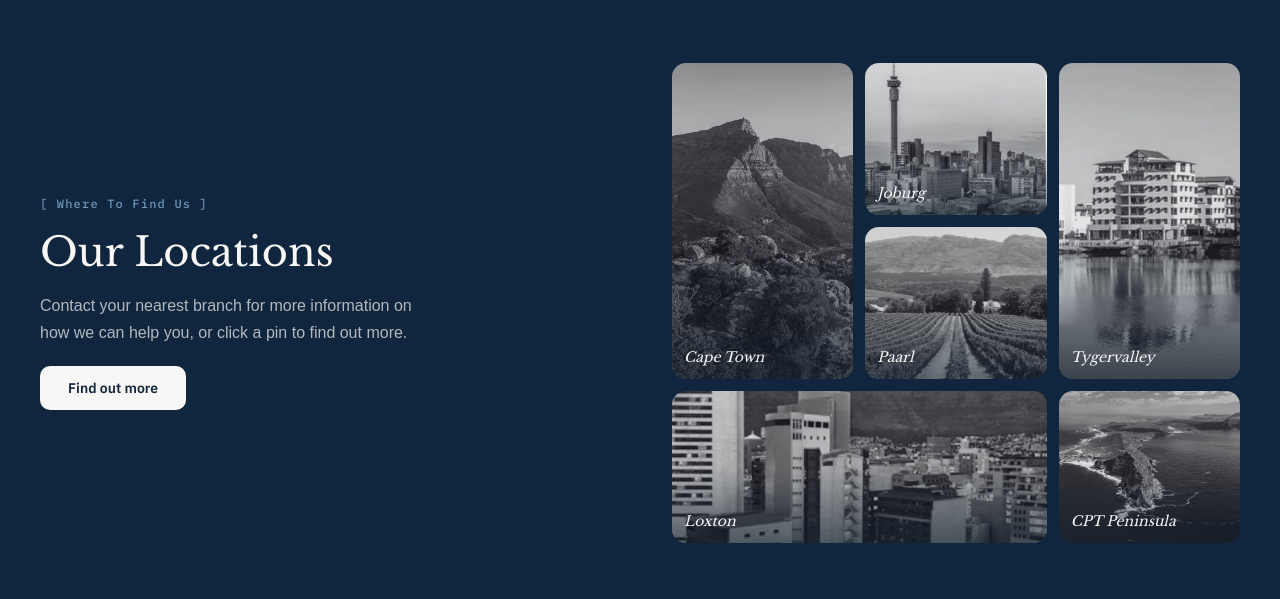
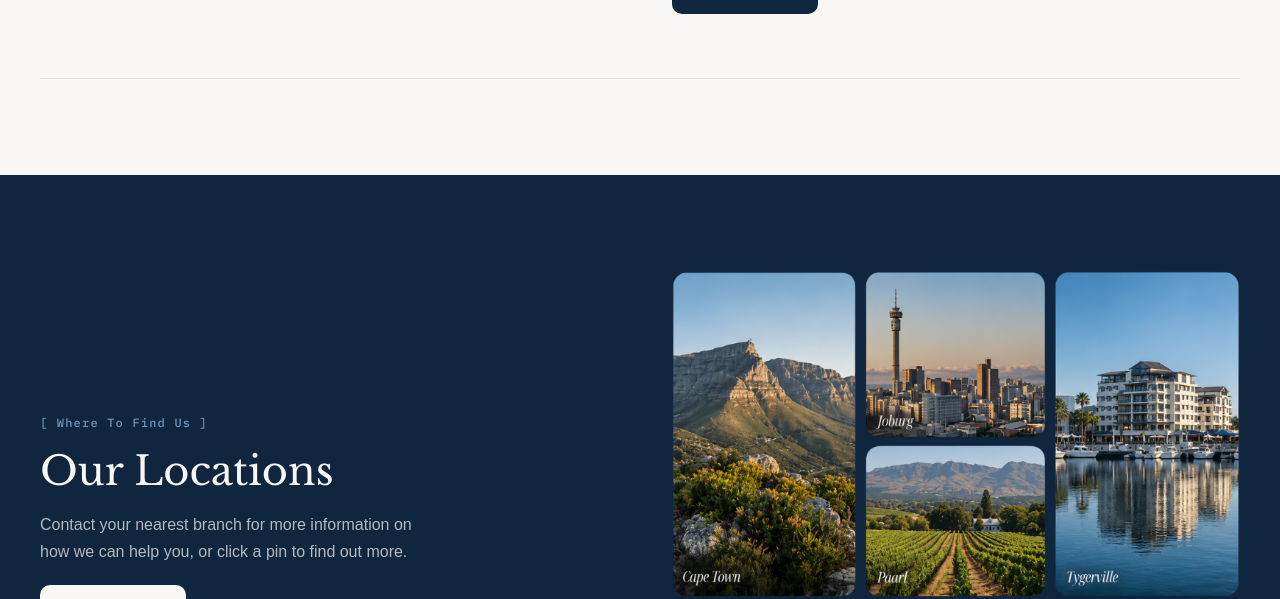
Before and after one commit to melissamalan92-ship-it/ema, a Next.js app: page / in a window 1280 px wide. Shown: the part 1080-1679 px from the top of the page. Built offline with nearby package versions, Linux system fonts and the light colour scheme; a web font is replaced by a local one.

Commit message:
Move video to Hero, static locations photo to Locations section
Hero now plays the 2000's brand video instead of a static image.
Locations swaps the interactive bento grid for the client's colour
photo collage.

```diff
--- a/src/components/home/hero.tsx
+++ b/src/components/home/hero.tsx
@@ -1,4 +1,3 @@
-import Image from "next/image";
 import { Logo } from "./logo";
 
 export function Hero() {
@@ -19,13 +18,14 @@ export function Hero() {
         </div>
 
         <div className="relative z-10 mb-[-220px]">
-          <div className="relative aspect-[772/682] w-full overflow-hidden rounded-2xl shadow-[0_40px_80px_-20px_rgba(0,0,0,0.5)]">
-            <Image
-              src="/images/Locations- colour.png"
-              alt="EMA locations across South Africa"
-              fill
-              className="object-cover"
-              priority
+          <div className="relative aspect-[4/5] w-full overflow-hidden rounded-2xl shadow-[0_40px_80px_-20px_rgba(0,0,0,0.5)]">
+            <video
+              src="/images/EMA video 2000's.mp4"
+              className="absolute inset-0 h-full w-full object-cover"
+              autoPlay
+              muted
+              loop
+              playsInline
             />
           </div>
         </div>
--- a/src/components/home/locations.tsx
+++ b/src/components/home/locations.tsx
@@ -1,20 +1,7 @@
-"use client";
-
-import { useState } from "react";
+import Image from "next/image";
 import Link from "next/link";
-import { LocationsBento } from "./locations-bento";
-import { LocationCard } from "./location-card";
-import { LOCATIONS } from "./locations-data";
 
 export function Locations() {
-  const [active, setActive] = useState<string | null>(null);
-
-  const activeLocation = LOCATIONS.find((l) => l.id === active) ?? null;
-
-  const handleSelect = (id: string) => {
-    setActive((prev) => (prev === id ? null : id));
-  };
-
   return (
     <section id="locations" className="bg-navy-primary px-10 py-24">
       <div className="mx-auto grid max-w-[1200px] grid-cols-2 items-center gap-16">
@@ -37,14 +24,13 @@ export function Locations() {
           </Link>
         </div>
 
-        <div className="relative h-[480px] w-full">
-          <LocationsBento active={active} onSelect={handleSelect} />
-          {activeLocation && (
-            <LocationCard
-              location={activeLocation}
-              onClose={() => setActive(null)}
-            />
-          )}
+        <div className="relative aspect-[772/682] w-full overflow-hidden rounded-2xl">
+          <Image
+            src="/images/Locations- colour.png"
+            alt="EMA locations across South Africa"
+            fill
+            className="object-cover"
+          />
         </div>
       </div>
     </section>
```
